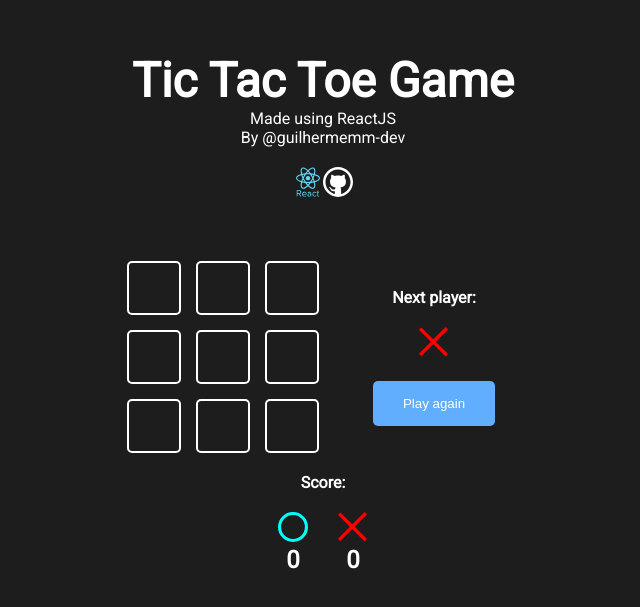
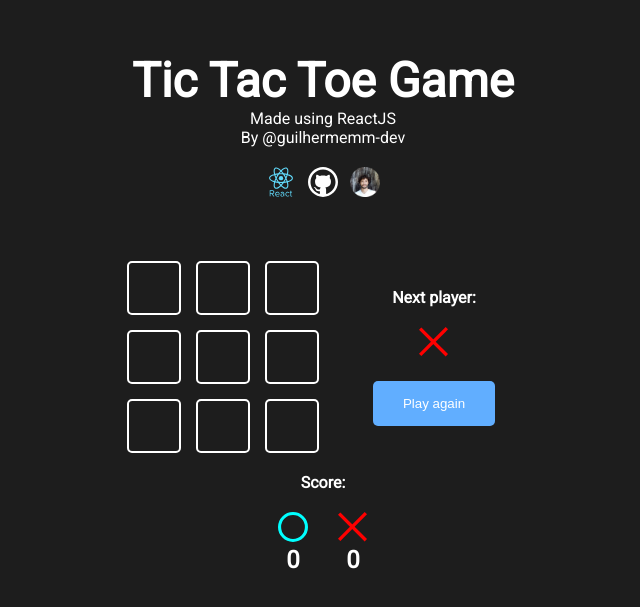
Before and after one commit to gmartins-dev/reactProjeto1, a Next.js app: page / in a window 1280 px wide. Shown: the part 107-714 px from the top of the page, without its empty margins (317-957 px from the left). Built offline with nearby package versions, Linux system fonts and the light colour scheme.

Commit message:
adicionado icone profile

```diff
--- a/src/components/header/Header.jsx
+++ b/src/components/header/Header.jsx
@@ -15,18 +15,22 @@ function Header (){
             <Subtitle>By @guilhermemm-dev</Subtitle>
 
             <div className={styles.iconContent}>
+                <a><Icon
+                    iconName="react"
+                    link="https://pt-br.reactjs.org/"
+                    /></a>&nbsp;&nbsp;&nbsp;
 
-            <a><Icon
-                iconName="react"
-                link="https://pt-br.reactjs.org/"
-                /></a>
+
 
                 <a><Icon
                 iconName="github"
                 link="https://github.com/guilhermemm-dev"
-                /></a>
+                /></a>&nbsp;&nbsp;&nbsp;
 
-
+                <a><Icon
+                    iconName="profile-redondo"
+                    link="https://guilhermemm-dev.github.io/portifolio/"
+                    /></a>
 
             </div>
         </div>
```
Also changed, not shown: public/icons/profile-redondo.svg (added), public/icons/profile.svg (added).
